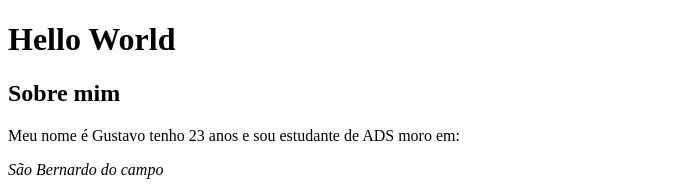
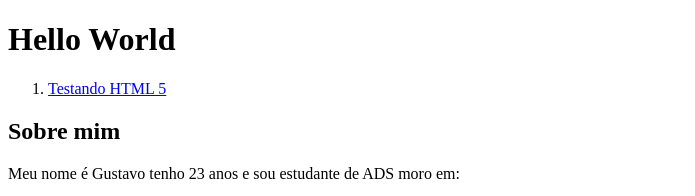
Before and after one commit to Guhfrontend/fundamentos-web, a plain HTML site: page meuPerfil.html in a window 1280 px wide. Shown: the top 196 px of the page, without its empty margins (0-695 px from the left). Drawn offline with Linux system fonts and the light colour scheme.

Commit message:
confiugrando html

```diff
--- a/meuPerfil.html
+++ b/meuPerfil.html
@@ -7,6 +7,7 @@
 </head>
 <body>
     <h1>Hello World</h1>
+    <ol><li><a href="index.html">Testando HTML 5</a></li></ol>
     <header>
         <h2>Sobre mim</h2>
         <p>Meu nome é Gustavo tenho 23 anos e sou estudante de ADS moro em: <address>São Bernardo do campo</address></p>
```
Also changed, not shown: index.html (+1 -0 lines).
